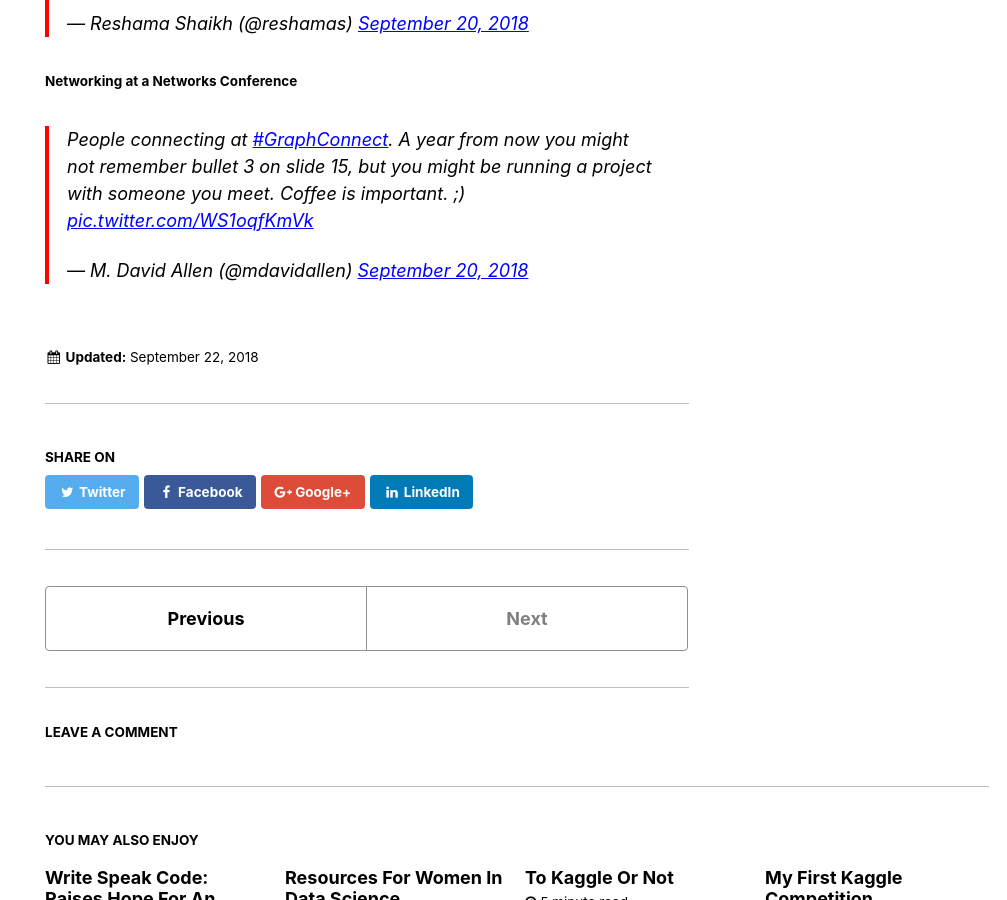
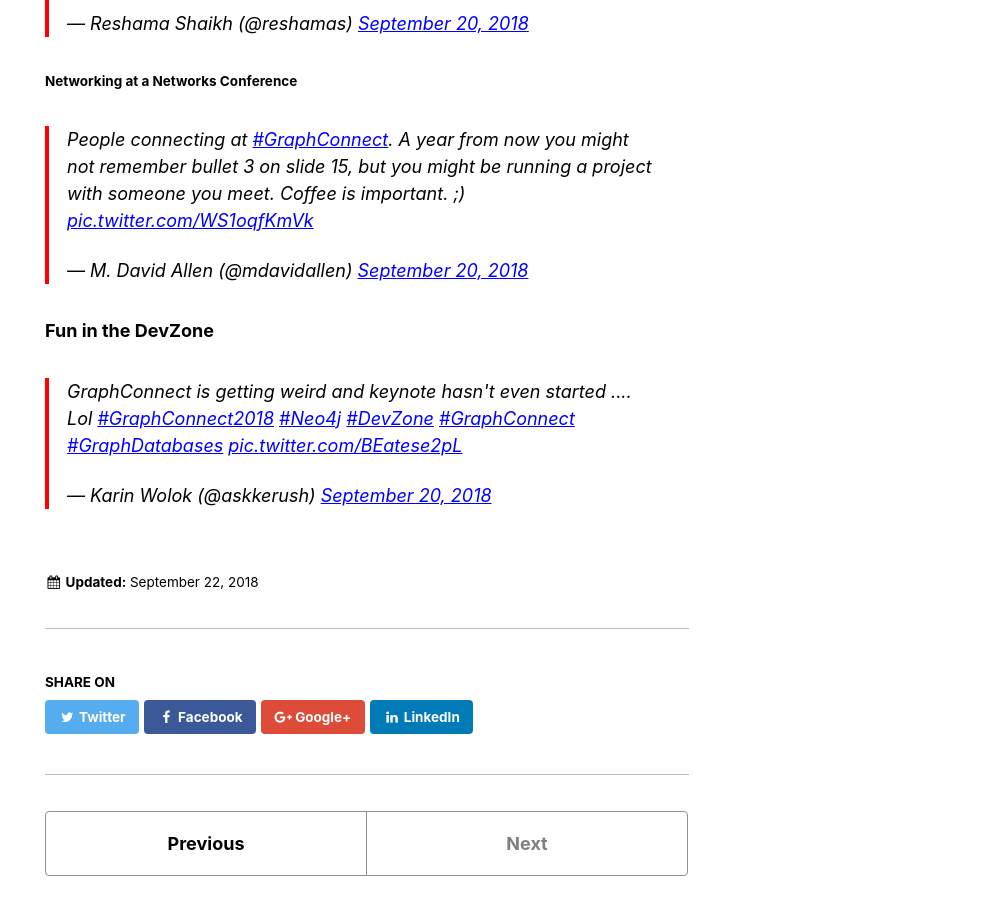
Before and after one commit to reshamas/reshamas.github.io, a Jekyll site: the page built from _posts/2018-09-22-graphs-are-the-next-frontier-in-data-science.md, in a window 1280 px wide and 900 px high, scrolled down 5628 px. Shown: the whole window, without its empty margins (273-1280 px from the left). Built offline with Jekyll 4.4.1, drawn with Linux system fonts in a browser that asks for light colours; comment, search, counter and statistics services are not loaded; some of the changed text lies outside the part shown.

Commit message:
Update 2018-09-22-graphs-are-the-next-frontier-in-data-science.md

```diff
--- a/_posts/2018-09-22-graphs-are-the-next-frontier-in-data-science.md
+++ b/_posts/2018-09-22-graphs-are-the-next-frontier-in-data-science.md
@@ -130,3 +130,7 @@
 #### Networking at a Networks Conference
 <blockquote class="twitter-tweet" data-lang="en"><p lang="en" dir="ltr">People connecting at <a href="https://twitter.com/hashtag/GraphConnect?src=hash&amp;ref_src=twsrc%5Etfw">#GraphConnect</a>. A year from now you might not remember bullet 3 on slide 15, but you might be running a project with someone you meet.  Coffee is important.  ;) <a href="https://t.co/WS1oqfKmVk">pic.twitter.com/WS1oqfKmVk</a></p>&mdash; M. David Allen (@mdavidallen) <a href="https://twitter.com/mdavidallen/status/1042789644633559040?ref_src=twsrc%5Etfw">September 20, 2018</a></blockquote>
 <script async src="https://platform.twitter.com/widgets.js" charset="utf-8"></script>
+
+### Fun in the DevZone
+<blockquote class="twitter-tweet" data-lang="en"><p lang="en" dir="ltr">GraphConnect is getting weird and keynote hasn&#39;t even started .... Lol <a href="https://twitter.com/hashtag/GraphConnect2018?src=hash&amp;ref_src=twsrc%5Etfw">#GraphConnect2018</a> <a href="https://twitter.com/hashtag/Neo4j?src=hash&amp;ref_src=twsrc%5Etfw">#Neo4j</a> <a href="https://twitter.com/hashtag/DevZone?src=hash&amp;ref_src=twsrc%5Etfw">#DevZone</a> <a href="https://twitter.com/hashtag/GraphConnect?src=hash&amp;ref_src=twsrc%5Etfw">#GraphConnect</a> <a href="https://twitter.com/hashtag/GraphDatabases?src=hash&amp;ref_src=twsrc%5Etfw">#GraphDatabases</a> <a href="https://t.co/BEatese2pL">pic.twitter.com/BEatese2pL</a></p>&mdash; Karin Wolok (@askkerush) <a href="https://twitter.com/askkerush/status/1042765878000017409?ref_src=twsrc%5Etfw">September 20, 2018</a></blockquote>
+<script async src="https://platform.twitter.com/widgets.js" charset="utf-8"></script>
```
